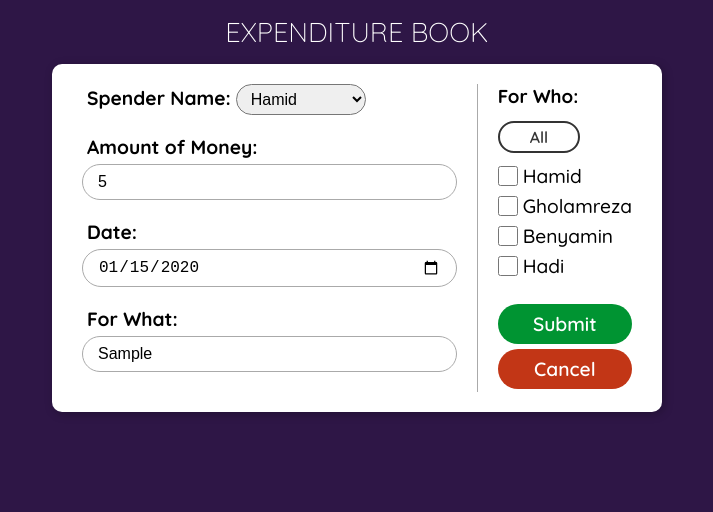
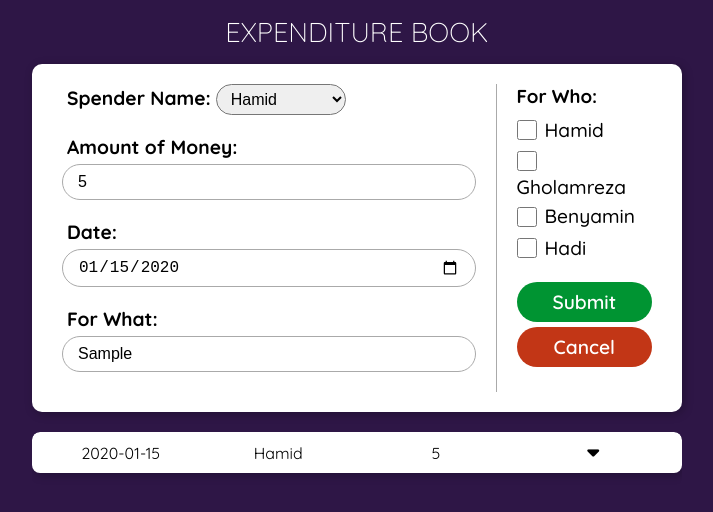
Before and after one commit to kojidi/expenditure-book, a React (Create React App) app: page / in a window 1280 px wide. Both pictures are taken after typing "5", "2020-01-15", "Sample" into the empty fields and a click on the button "Submit". Shown: the top 512 px of the page, without its empty margins (283-996 px from the left). Built offline with nearby package versions, Linux system fonts and the light colour scheme.

Commit message:
changing style and js

```diff
--- /dev/null
+++ b/db.json
@@ -0,0 +1,3 @@
+{
+  "expends": []
+}
--- a/public/index.html
+++ b/public/index.html
@@ -24,6 +24,12 @@
       work correctly both with client-side routing and a non-root public URL.
       Learn how to configure a non-root public URL by running `npm run build`.
     -->
+    <!-- FontAwesome -->
+    <link
+      rel="stylesheet"
+      href="https://cdnjs.cloudflare.com/ajax/libs/font-awesome/6.0.0-beta2/css/all.min.css"
+    />
+
     <title>React App</title>
   </head>
   <body>
--- a/src/App.js
+++ b/src/App.js
@@ -1,18 +1,26 @@
-import React from "react";
+import React, { useState } from "react";
 import "./App.css";
 import Form from "./components/Form";
+import ShowResult from "./components/ShowResult";
 
 const App = () => {
+  const [Results, setResults] = useState([]);
+
+  const recievedResult = (data) => {
+    setResults(Results.concat(data));
+  };
+
   return (
     <div className="app">
       <h1>EXPENDITURE BOOK</h1>
-      <Form />
+      <Form sendResult={recievedResult} />
       {/* <p>
         Copyright © 2021 Hamid Rajabi Kojidi. All Rights Reserved /{" "}
         <a href="https://hamidrajabi.net" target="_blank">
           hamidrajabi.net
         </a>
       </p> */}
+      {Results !== [] && <ShowResult data={Results} />}
     </div>
   );
 };
--- a/src/components/Form.css
+++ b/src/components/Form.css
@@ -1,6 +1,6 @@
 .form-container {
-  max-width: 610px;
-  margin: 0 auto 50px;
+  max-width: 650px;
+  margin: 0 auto 20px;
   padding: 20px 30px;
   background-color: #fff;
   border-radius: 10px;
@@ -34,22 +34,27 @@
 
 .checkbox-selector label {
   font-size: 1.2rem;
-  margin-left: 5px;
   font-weight: 500;
   cursor: pointer;
 }
 
 .checkbox-selector input {
+  margin-right: 8px;
+  margin-bottom: 4px;
+  vertical-align: middle;
   width: 20px;
   height: 20px;
   cursor: pointer;
 }
 
-.checkbox-selector div {
-  display: flex;
-  justify-content: flex-start;
-  align-items: center;
-  padding: 3px 0;
+.checkbox-selector ul {
+  list-style: none;
+  padding: 0;
+  margin: 0;
+}
+
+.checkbox-selector ul li {
+  margin-bottom: 5px;
 }
 
 .checkbox-selector h3 {
@@ -123,7 +128,7 @@
   background-color: #e84118;
 }
 
-@media (max-width: 640px) {
+@media (max-width: 680px) {
   .form-container {
     border-radius: 0;
   }
--- a/src/components/Form.js
+++ b/src/components/Form.js
@@ -1,37 +1,83 @@
-import React, { useState } from "react";
+import React, { useState, useReducer, useEffect } from "react";
 import "./Form.css";
 
-const Form = () => {
+const checkboxReducer = (state, action) => {
+  let initialChecked = false;
+
+  if (action.type === "CHECKED_IT") {
+    initialChecked = true;
+  }
+
+  return state.map((person) => {
+    if (person.id === action.id) {
+      return { ...person, checked: initialChecked };
+    } else {
+      return person;
+    }
+  });
+};
+
+const Form = (props) => {
+  const persons = [
+    { id: 1, name: "Hamid", checked: false },
+    { id: 2, name: "Gholamreza", checked: false },
+    { id: 3, name: "Benyamin", checked: false },
+    { id: 4, name: "Hadi", checked: false },
+  ];
+
   const [spender, setSpender] = useState("Hamid");
-  // const [check, setCheck] = useState(false);
-  const [hamid, setHamid] = useState(false);
-  const [gholamreza, setGholamreza] = useState(false);
-  const [benyamin, setBenyamin] = useState(false);
-  const [hadi, setHadi] = useState(false);
+  const [money, setMoney] = useState("");
+  const [date, setDate] = useState("");
+  const [forWhat, setForWhat] = useState("");
+  const [people, setPeople] = useState("");
 
-  const hamidHandler = (event) => {
-    console.log(event.target.checked);
+  const [forWhos, dispatch] = useReducer(checkboxReducer, persons);
+
+  const checkedHandler = (person) => {
+    dispatch({
+      type: person.checked ? "UNCHECKED_IT" : "CHECKED_IT",
+      id: person.id,
+    });
   };
 
-  const gholamrezaHandler = (event) => {
-    console.log(event.target.value);
+  const spenderHandler = (event) => {
+    setSpender(event.target.value);
   };
 
-  const benyaminHandler = (event) => {
-    console.log(event.target.value);
+  const moneyHandler = (event) => {
+    setMoney(event.target.value);
   };
 
-  const hadiHandler = (event) => {
-    console.log(event.target.value);
+  const dateHandler = (event) => {
+    setDate(event.target.value);
   };
+
+  const forWhatHandler = (event) => {
+    setForWhat(event.target.value);
+  };
+
+  const cancelBtn = () => {
+    console.log("Cancel");
+  };
+
+  useEffect(() => {
+    const finalPeople = forWhos.filter((people) => people.checked);
+    setPeople(finalPeople.map((people) => people.name));
+  }, [forWhos]);
 
   const formSubmitHandler = (event) => {
     event.preventDefault();
-  };
 
-  const allBtnHandler = () => {
-    // setCheck("checked");
-    setHamid(true);
+    const FinalResult = {
+      id: Math.random(),
+      spender: spender,
+      money: money,
+      date: date,
+      forWhat: forWhat,
+      people: people,
+    };
+
+    props.sendResult(FinalResult);
   };
 
   return (
@@ -41,7 +87,11 @@ const Form = () => {
           <div className="inputs-selector">
             <div className="spender-selector">
               <label htmlFor="spender">Spender Name:</label>
-              <select id="spender">
+              <select
+                id="spender"
+                onChange={spenderHandler}
+                defaultValue={spender}
+              >
                 <option value="Hamid">Hamid</option>
                 <option value="Gholamreza">Gholamreza</option>
                 <option value="Benyamin">Benyamin</option>
@@ -51,52 +101,62 @@ const Form = () => {
 
             <div className="money-input">
               <label htmlFor="money">Amount of Money:</label>
-              <input id="money" type="number" />
+              <input
+                id="money"
+                type="number"
+                value={money}
+                onChange={moneyHandler}
+              />
             </div>
 
             <div className="date-input">
               <label htmlFor="date-picker">Date:</label>
-              <input id="date-picker" type="date" />
+              <input
+                id="date-picker"
+                type="date"
+                value={date}
+                onChange={dateHandler}
+              />
             </div>
 
             <div className="for-input">
               <label htmlFor="for-what">For What:</label>
-              <input id="for-what" type="text" />
+              <input
+                id="for-what"
+                type="text"
+                value={forWhat}
+                onChange={forWhatHandler}
+              />
             </div>
           </div>
 
           <div className="checkbox-selector">
             <h3>For Who:</h3>
-            <div>
-              <button onClick={allBtnHandler} className="all-btn btn">
-                All
-              </button>
-            </div>
-            <div>
-              <input onChange={hamidHandler} id="hamid" type="checkbox" />
-              <label htmlFor="hamid">Hamid</label>
-            </div>
-            <div>
-              <input
-                onChange={gholamrezaHandler}
-                id="gholamreza"
-                type="checkbox"
-              />
-              <label htmlFor="gholamreza">Gholamreza</label>
-            </div>
-            <div>
-              <input onChange={benyaminHandler} id="benyamin" type="checkbox" />
-              <label htmlFor="benyamin">Benyamin</label>
-            </div>
-            <div>
-              <input onChange={hadiHandler} id="hadi" type="checkbox" />
-              <label htmlFor="hadi">Hadi</label>
-            </div>
+            <ul>
+              {forWhos.map((forWho) => (
+                <li key={forWho.id}>
+                  <label>
+                    <input
+                      type="checkbox"
+                      checked={forWho.checked}
+                      onChange={() => checkedHandler(forWho)}
+                    />
+                    {forWho.name}
+                  </label>
+                </li>
+              ))}
+            </ul>
             <div className="buttons">
               <button className=" submit-btn btn" type="submit">
                 Submit
               </button>
-              <button className="cancel-btn btn">Cancel</button>
+              <button
+                type="button"
+                onClick={cancelBtn}
+                className="cancel-btn btn"
+              >
+                Cancel
+              </button>
             </div>
           </div>
         </div>
--- /dev/null
+++ b/src/components/ShowResult.css
@@ -0,0 +1,65 @@
+.result-container {
+  max-width: 650px;
+  display: flex;
+  flex-direction: column;
+  margin: 0 auto;
+  margin-bottom: 50px;
+  border-radius: 8px;
+}
+
+.cards-container {
+  margin-bottom: 15px;
+  overflow: hidden;
+  border-radius: 8px;
+}
+
+.result-close-card,
+.all-result-card {
+  width: 100%;
+  display: flex;
+  align-items: center;
+  justify-content: center;
+  background-color: #fff;
+  margin: 0 auto;
+  border-radius: 8px;
+  box-shadow: 2px 2px 10px rgba(0, 0, 0, 0.25);
+  padding: 10px;
+}
+
+.all-result-card {
+  height: 0;
+  flex-direction: column;
+  justify-content: center;
+  align-items: flex-start;
+  border-radius: 0 0 8px 8px;
+  margin-top: -7px;
+  transform: translateY(-300px);
+  transition: all 0.8s;
+}
+
+.all-result-card.active {
+  /* display: flex; */
+  height: fit-content;
+  transform: translateY(0);
+}
+
+.all-result-card p {
+  margin: 5px 0;
+  padding: 5px;
+  color: #222;
+}
+
+.result-close-card div {
+  width: 250px;
+  text-align: center;
+}
+
+.drop-down-btn {
+  cursor: pointer;
+  font-size: 1.2rem;
+  transition: all 0.3s 0.5s;
+}
+
+.clicked {
+  transform: rotate(180deg);
+}
--- /dev/null
+++ b/src/components/ShowResult.js
@@ -0,0 +1,57 @@
+import React from "react";
+import "./ShowResult.css";
+
+const ShowResult = (props) => {
+  //   const [clicked, setClicked] = useState(false);
+
+  const dropDownHandler = (event) => {
+    console.log(
+      event.target.parentNode.parentNode.parentNode.lastChild.classList.toggle(
+        "active"
+      )
+    );
+
+    event.target.classList.toggle("clicked");
+  };
+
+  return (
+    <div className="result-container">
+      {props.data.map((d) => (
+        <React.Fragment>
+          <div className="cards-container">
+            <div className="result-close-card" key={d.id}>
+              <div>{d.date}</div>
+              <div>{d.spender}</div>
+              <div>{d.money}</div>
+              <div>
+                <i
+                  onClick={dropDownHandler}
+                  className="fas fa-caret-down drop-down-btn"
+                ></i>
+              </div>
+            </div>
+            <div key={d.id} className="all-result-card">
+              <p>
+                <strong>Date: </strong> {d.date}
+              </p>
+              <p>
+                <strong>Spender: </strong> {d.spender}
+              </p>
+              <p>
+                <strong>Money: </strong> {d.money}
+              </p>
+              <p>
+                <strong>For What: </strong> {d.forWhat}
+              </p>
+              <p>
+                <strong>For Who: </strong> {d.people.map((p) => p)}
+              </p>
+            </div>
+          </div>
+        </React.Fragment>
+      ))}
+    </div>
+  );
+};
+
+export default ShowResult;
```
